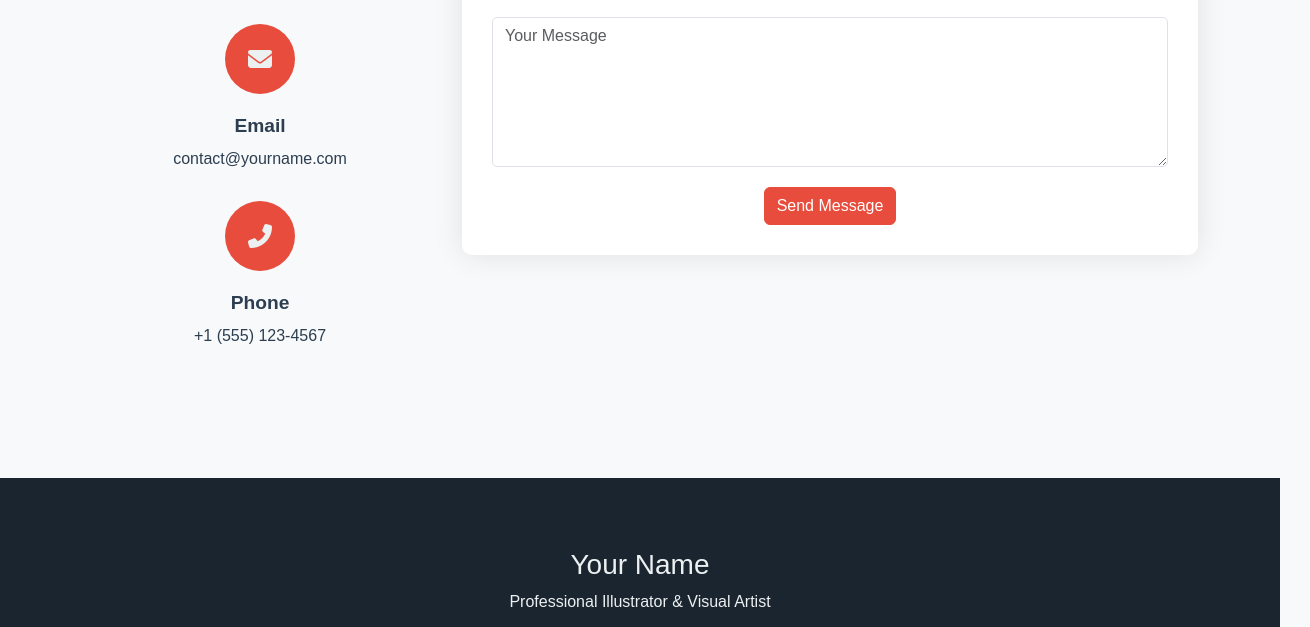
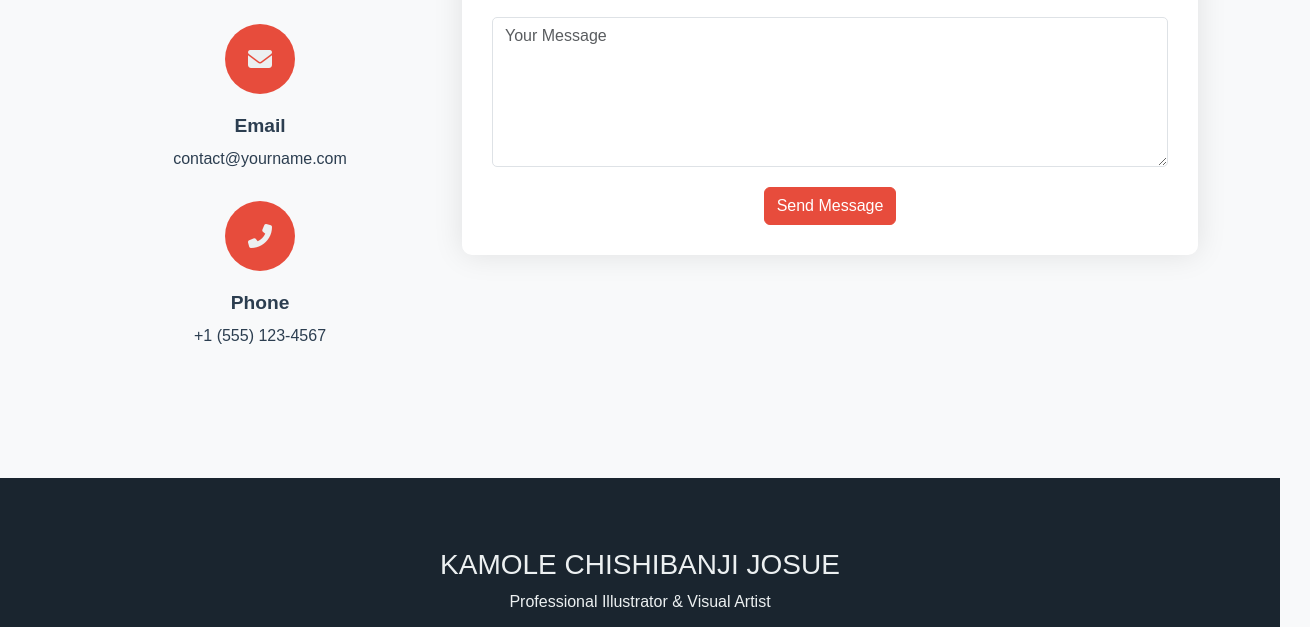
Before and after one commit to kayiranga12/illustration-, a plain HTML site: page index.html in a window 1280 px wide. Shown: the part 5104-5731 px from the top of the page, 1310 px wide, since content can reach past the window. Drawn offline with nearby package versions, Linux system fonts and the light colour scheme.

Commit message:
second commit

```diff
--- a/index.html
+++ b/index.html
@@ -1001,7 +1001,7 @@
         <div class="container">
             <div class="row">
                 <div class="col-lg-12 text-center">
-                    <h3>Your Name</h3>
+                    <h3>KAMOLE CHISHIBANJI JOSUE</h3>
                     <p>Professional Illustrator & Visual Artist</p>
                     <div class="footer-social">
                         <a href="#"><i class="fab fa-instagram"></i></a>
```
